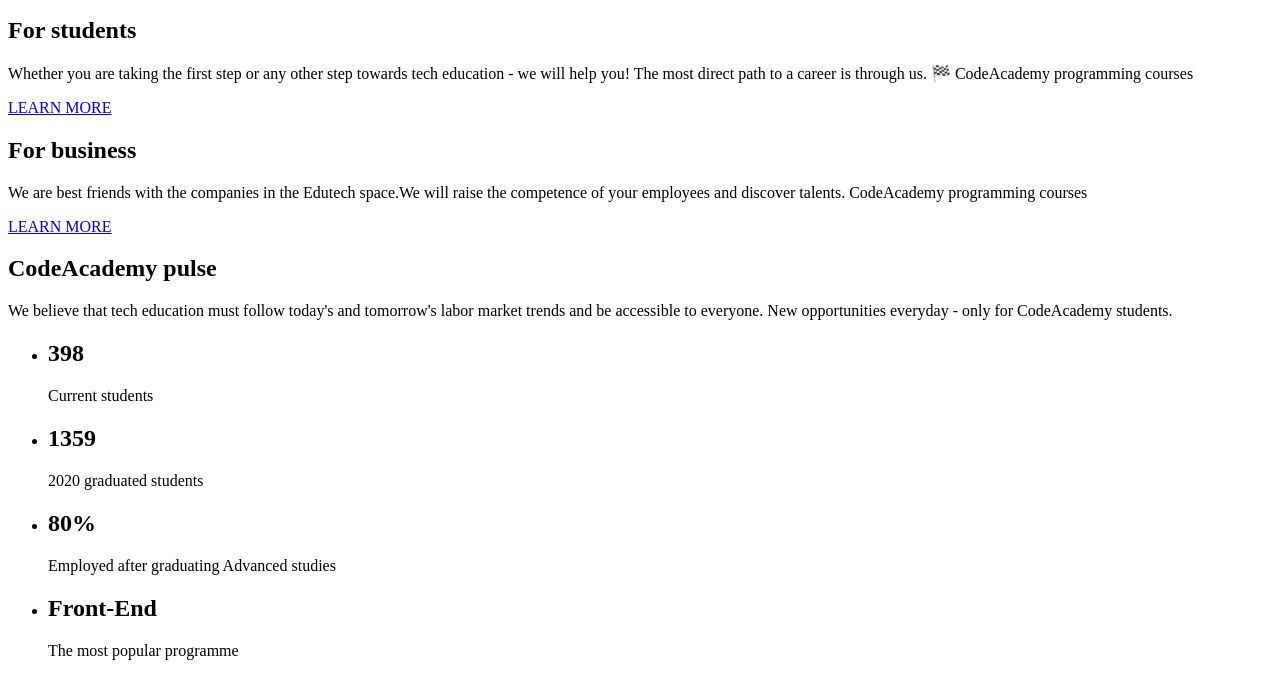
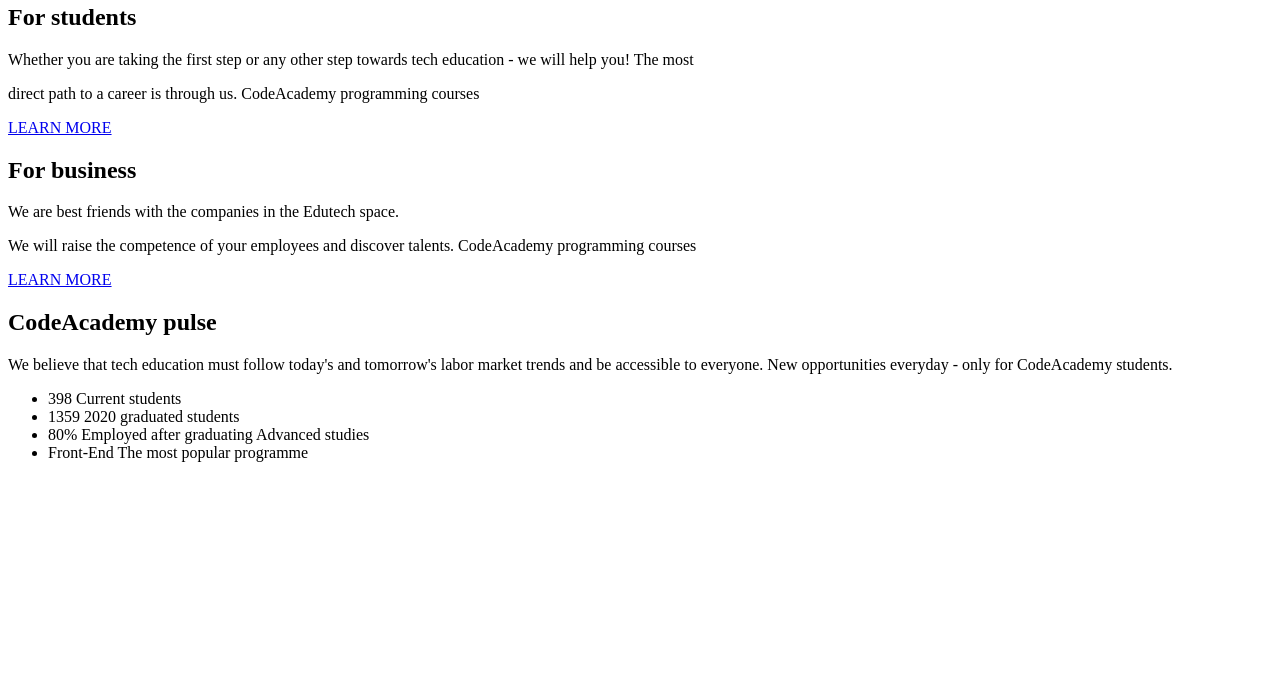
Before and after one commit to ZydrunasN/codeacademy-web, a plain HTML site: page index.html in a window 1280 px wide. Shown: the part 305-981 px from the top of the page. After the commit the page ends 800 px from the top, so only its background shows below. Drawn offline with Linux system fonts and the light colour scheme.

Commit message:
changed tags

```diff
--- a/index.html
+++ b/index.html
@@ -18,70 +18,68 @@
                 <li><a href="#">About us</a></li>
                 <li><a href="#">Contacts</a></li>
                 <li><a href="#">LT</a></li>
-                <li>
-                    <div><a href="tel:3704646245">Call us</a></div>
-                </li>
+                <li><a href="tel:3704646245">Call us</a></li>
             </ul>
         </div>
     </header>
 
     <main>
-        <div >
+        <section>
             <div>
                 <h1>Code your future!</h1>
                 <p>CodeAcademy programming academy – the<br> most direct path to a career in Technology.</p>
             </div>
             <div>
-                <section>
+                <article>
                     <h2>For students</h2>
-                    <p>
-                        Whether you are taking the first step or any other step towards tech education - we will help you! The most direct path to a career is through us. 🏁 CodeAcademy programming courses
-                    </p>
-                    <div><a href="#">LEARN MORE</a></div>
-                </section>
+                    <p>Whether you are taking the first step or any other step towards tech education - we will help you! The most</p>
+                    <p>direct path to a career is through us. CodeAcademy programming courses</p>
+                    <a href="#">LEARN MORE</a>
+                </article>
 
-                <section>
+                <article>
                     <h2>For business</h2>
-                    <p>
-                        We are best friends with the companies in the Edutech space.We will raise the competence of your employees and discover talents. CodeAcademy programming courses
-                    </p>
-                    <div><a href="#">LEARN MORE</a></div>
-                </section>
+                    <p>We are best friends with the companies in the Edutech space.</p>
+                    <p>We will raise the competence of your employees and discover talents. CodeAcademy programming courses</p>
+                    <a href="#">LEARN MORE</a>
+                </article>
             </div>
-        </div>
+        </section>
 
-        <div>
-            <section>
+        <section>
+            <article>
                 <h2>CodeAcademy pulse</h2>
                 <p>
                     We believe that tech education must follow today's and tomorrow's labor market trends and be accessible to everyone.
                     New opportunities everyday - only for CodeAcademy students.
                 </p>
-            </section>
+            </article>
 
             <div>
                 <ul>
                     <li>
-                        <h2>398</h2>
-                        <p>Current students</p>
+                        <span>398</span>
+                        <span>Current students</span>
                     </li>
                     <li>
-                        <h2>1359</h2>
-                        <p>2020 graduated students</p>
+                        <span>1359</span>
+                        <span>2020 graduated students</span>
                     </li>
                     <li>
-                        <h2>80%</h2>
-                        <p>Employed after graduating Advanced studies</p>
+                        <span>80%</span>
+                        <span>Employed after graduating Advanced studies</span>
                     </li>
                     <li>
-                        <h2>Front-End</h2>
-                        <p>The most popular programme</p>
+                        <span>Front-End</span>
+                        <span>The most popular programme</span>
                     </li>
                 </ul>
             </div>
-        </div>
+        </section>
     </main>
 
+    <footer>
 
+    </footer>
 </body>
 </html>
```
